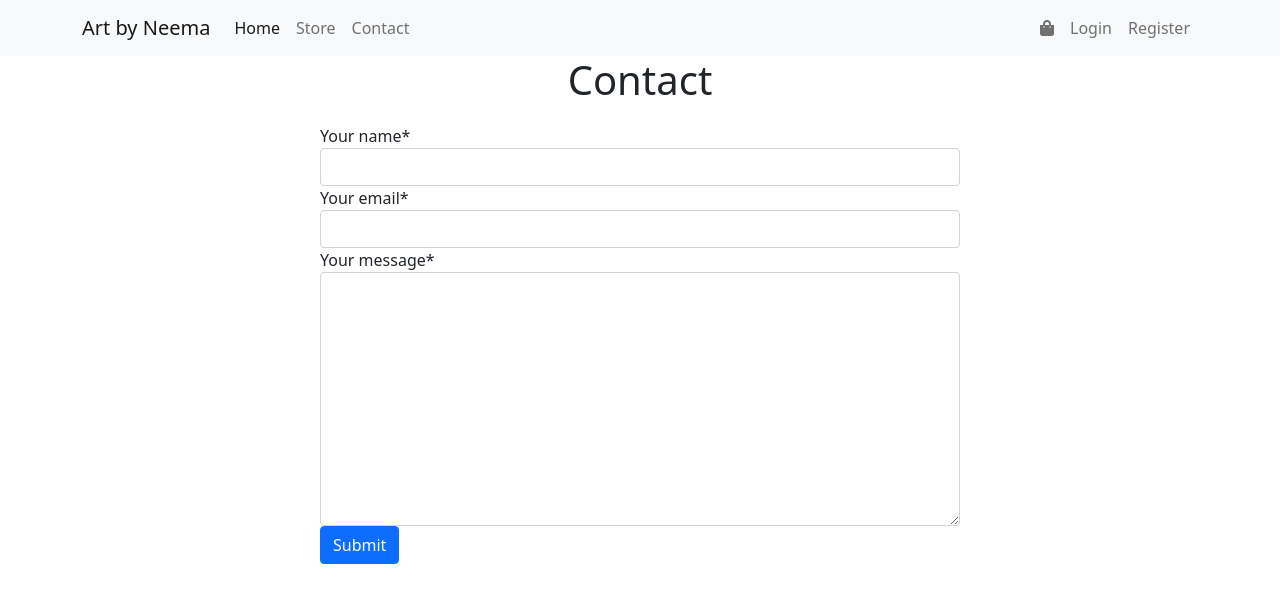
After one commit to chrper80/Code-institute_milestone-project_nr4, a Django app: page /contact/ in a window 1280 px wide. The commit adds this page. Shown: the top 603 px of the page. Run offline with Django 3.2, Linux system fonts and the light colour scheme; some libraries are stand-ins or nearby versions.

Commit message:
Added contact page, sending email backend works now

```diff
--- /dev/null
+++ b/store/forms.py
@@ -0,0 +1,10 @@
+from django import forms
+
+
+class ContactForm(forms.Form):
+    name = forms.CharField(max_length=150, required=True, label="Your name",
+                           widget=forms.TextInput(attrs={'name': 'name'}))
+    email = forms.EmailField(required=True, label="Your email",
+                             widget=forms.TextInput(attrs={'name': 'email'}))
+    message = forms.CharField(
+        max_length=400, required=True, label="Your message", widget=forms.Textarea(attrs={'name': 'message'}))
--- /dev/null
+++ b/store/static/store/contact.js
@@ -0,0 +1,5 @@
+let buttonContainer = document.getElementById("button")
+
+buttonContainer.innerHTML = `
+    <button type="submit" class="btn btn-primary">Submit</button>
+`
--- /dev/null
+++ b/store/templates/store/contact.html
@@ -0,0 +1,22 @@
+{% extends "base.html" %}
+{% load static %}
+{% load crispy_forms_filters %}
+{% block css %}
+    <link rel="stylesheet" href="{% static 'css/style.css' %}">
+{% endblock %}
+
+{% block content %}
+<h1 class="heading">Contact</h1>
+<section id="container">
+    <form id="contact-form" action="{% url 'contact' %}" method="POST">
+        {%csrf_token %}
+        {{form|crispy}}
+        <div id="button"></div>
+    </form>
+</section>
+
+{% endblock %}
+
+{% block scripts %}
+<script src="{% static 'store/contact.js' %}"
+{% endblock %}
--- a/store/urls.py
+++ b/store/urls.py
@@ -7,4 +7,5 @@ urlpatterns = [
     path('ind_products/<product_id>', views.ind_products, name="ind_products"),
     path('add_cart', views.add_cart, name="add_cart"),
     path("remove_from_cart/", views.remove_from_cart, name="remove_from_cart"),
+    path("contact/", views.contact, name="contact"),
 ]
--- a/store/views.py
+++ b/store/views.py
@@ -1,5 +1,7 @@
 from django.shortcuts import render, redirect
 from .models import Category, Product
+from .forms import ContactForm
+from django.core.mail import send_mail
 
 
 def index(request):
@@ -74,3 +76,28 @@ def remove_from_cart(request):
         request.session["cart_items"] = cart_ids
 
     return redirect("add_cart")
+
+
+def contact(request):
+    if request.method == "POST":
+        form = ContactForm(request.POST)
+        if form.is_valid():
+            name = form.cleaned_data["name"]
+            email = form.cleaned_data["email"]
+            message = form.cleaned_data["message"]
+
+            send_mail(
+                f"Mail from {name}, {email}",
+                message,
+                email,
+                ['chrper80@gmail.com'],
+                fail_silently=False,
+            )
+
+    form = ContactForm
+
+    context = {
+        "form": form
+    }
+
+    return render(request, "store/contact.html", context)
--- a/templates/navbar.html
+++ b/templates/navbar.html
@@ -1,6 +1,6 @@
 <nav class="navbar navbar-expand-sm navbar-light bg-light">
     <div class="container">
-        <a class="navbar-brand" href="#">Art by Neema</a>
+        <a class="navbar-brand" href="{% url 'index' %}">Art by Neema</a>
         <button class="navbar-toggler" type="button" data-bs-toggle="collapse" data-bs-target="#navbarSupportedContent"
             aria-controls="navbarSupportedContent" aria-expanded="false" aria-label="Toggle navigation">
             <span class="navbar-toggler-icon"></span>
@@ -14,7 +14,7 @@
                     <a class="nav-link" href="#">Store</a>
                 </li>
                 <li class="nav-item">
-                    <a class="nav-link" href="#">Contact</a>
+                    <a class="nav-link" href="{% url 'contact' %}">Contact</a>
                 </li>
 
             </ul>
```
Also changed, not shown: neemas_shop/settings.py (+11 -0 lines), users/forms.py (line endings or trailing spaces).
